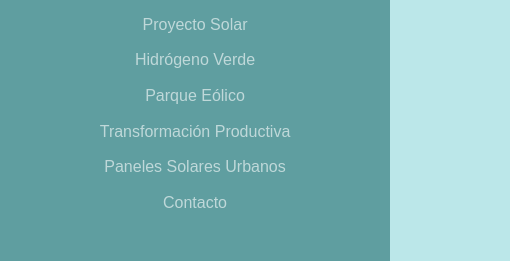
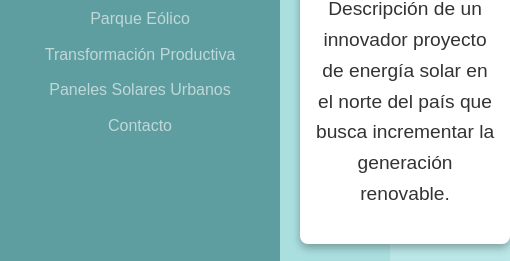
Before and after one commit to PaulinaDiaz2912/Bootcamps, a plain HTML site: page Reto5/index.html in a window 390 px wide. Shown: the part 175-436 px from the top of the page, 510 px wide, since content can reach past the window. Drawn offline with Linux system fonts and the light colour scheme.

Commit message:
actualizaciones 1

```diff
--- a/Reto5/css/styles.css
+++ b/Reto5/css/styles.css
@@ -39,7 +39,7 @@ h1 {
 
 .layout-grid {
     display: grid;
-    grid-template-columns: 280px 1fr;
+    grid-template-columns: 1fr;
     gap: 0px;
     padding: 0px;
     height: 100vh;
@@ -49,12 +49,16 @@ h1 {
 
 .sidebar {
   background-color: cadetblue;
+  box-sizing: border-box;
   padding: 20px;
-  position: sticky;
+  position: fixed;
   top: 0;
-  bottom: 0;
   left: 0;
   height: 100vh;
+  width: 280px;
+  overflow-y: auto;
+  z-index: 2;
+
 }
 
 .sidebar ul {
@@ -97,7 +101,7 @@ ul{
     display: grid;
     gap: 20px;
     margin-right: 20px;
-    margin-left: 20px;
+    margin-left: 300px;
     margin-bottom: 100px;
     margin-top: 20px;
     grid-template-columns: repeat(3, 1fr);
@@ -113,8 +117,7 @@ ul{
 .item:nth-child(2) {grid-area: item2;}
 .item:nth-child(3) {grid-area: item3;}
 .item:nth-child(4) {grid-area: item4;}
-.item:nth-child(5) {grid-area: item5;
-                    margin-bottom: 60px;}
+.item:nth-child(5) {grid-area: item5;}
 
 
 .item{
@@ -133,6 +136,7 @@ footer {
     position: fixed;
     bottom: 0;
     width: 100%;
+    z-index: 5;
 }
 
 .mail{
--- /dev/null
+++ b/Reto6/css/styles.css
@@ -0,0 +1,202 @@
+body {
+    font-family: Arial, Helvetica, sans-serif;
+    background-color: #609d9f44;
+    color:#333;
+    line-height: 1.6;
+    margin: 0;
+    padding: 0;
+}
+
+header {
+    background-color: cadetblue;
+    color: white;
+    margin: 0;
+    padding: 20px;
+    text-align: center;
+    /* NO hacer sticky el header  */
+    /* position: relative; */
+
+    /* Hacer sticky el header*/
+    position: sticky;
+    z-index: 1;
+    top: 0;
+    left: 0;
+    width: auto;
+}
+
+h1 {
+    margin: 0;
+}
+
+h2 {
+    margin-top: 0;
+    margin-bottom: 0;
+    color: cadetblue;
+}
+
+/* Este es el diseño del CONTENEDOR PRINCIPAL es decir
+   el que corresponde al "aside" y a "portfolio" */
+.layout-grid {
+    display: grid;
+    /* Este atributo se reemplaza por el siguiente para poder dejar fijo el sidebar:
+       en esta linea el Sidebar queda fijo de 280px y el resto del espacio para el contenido
+    grid-template-columns: 280 px 1fr;
+    */
+    grid-template-columns: 1fr;
+    gap: 0px;
+    padding: 0px;
+    height: 100vh;
+}
+    /* Ajustar la ubicación de todos los elementos del diseño
+       usando los "grid-area" que les corresponden */
+.sidebar {
+    background-color: cadetblue;
+    box-sizing: border-box;
+    padding: 20px;
+    position: fixed;
+    top: 0;
+    left: 0;
+    height: 100vh;
+    width: 280px;
+    overflow-y: auto;
+    z-index: 2;
+}
+.sidebar h2 {
+    color: #fff;
+}
+.sidebar ul {
+    list-style-type: none;
+    padding-left: 0;
+}
+.sidebar ul li {
+    margin-bottom: 10px;
+    font-size: 1.2em;
+}
+.sidebar ul li a {
+    text-decoration: none;
+    color: #fff9;
+    transition: color 0.3s;
+}
+.sidebar ul li a:hover {
+    color: #fff
+}
+
+p  {
+    font-size: 1.2em;
+    color: #333;
+}
+img {
+    max-width: 100%;
+    height: auto;
+    border-radius: 10px;
+    display: block;
+    margin: 10px auto
+}
+
+/* Este es el diseño del CONTENEDOR SECUNDARIO que corresponde
+   a "portfolio" y contiene los elementos "item" */
+.portfolio {
+    display: grid;
+    gap: 20px;
+    margin-right: 20px;
+    margin-left: 300px; /* Espacio para el sidebar fijo (280px + 20px de separación) */
+    margin-bottom: 60px;
+    margin-top: 20px;
+    grid-template-columns: repeat(3, 1fr);
+    /* Defino el nombre y ocupación de cada área */
+    grid-template-areas:
+        "item1 item1 item1"
+        "item2 item3 item4"
+        "item5 item5 item5";
+    grid-auto-rows: auto;
+}
+/* Asignar cada hijo de item a un área específica */
+.item:nth-child(1) { grid-area: item1; }
+.item:nth-child(2) { grid-area: item2; }
+.item:nth-child(3) { grid-area: item3; }
+.item:nth-child(4) { grid-area: item4; }
+.item:nth-child(5) { grid-area: item5; }
+
+
+.item {
+    background-color: #fff;
+    border-radius: 8px;
+    padding: 15px;
+    box-shadow: 0 4px 8px rgba(0, 0, 0, 0.3);
+    text-align: center;
+}
+
+footer {
+    background-color: cadetblue;
+    color: #fff;
+    text-align: center;
+    padding: 10px;
+    position: fixed;
+    bottom: 0;
+    width: 100%;
+}
+
+.email {
+    color: rgb(217, 243, 241);
+    text-decoration: none;
+}
+
+@media (max-width: 900px) {
+    p {
+        font-size: 1.1em;
+    }
+    h1 {
+        font-size: 1.5em;
+    }
+
+    h2 {
+        font-size: 1.2em;
+    }
+
+    header {
+        position: relative; /* Cambiar de sticky a relative en móvil */
+        grid-area: header;
+    }
+
+    .sidebar {
+        width: 100%;
+        position: relative;
+        height: auto;
+        padding: 10px;
+        grid-area: sidebar;
+    }
+
+    .sidebar ul li {
+        font-size: 1.1em;
+    }
+
+    .layout-grid {
+        grid-template-columns: 1fr;
+        grid-template-areas:
+            "header"
+            "sidebar"
+            "portfolio"
+            "footer";
+        grid-auto-rows: auto;
+        height: auto; /* Permitir que el grid crezca según el contenido */
+    }
+
+    .portfolio {
+        margin: 20px;
+        margin-left: 20px;
+        grid-template-columns: 1fr;
+        grid-template-areas:
+            "item1"
+            "item2"
+            "item3"
+            "item4"
+            "item5";
+        padding-bottom: 20px;
+        grid-area: portfolio;
+    }
+
+    footer {
+        position: relative; /* Cambiar de fixed a relative en pantalla pequeña */
+        grid-area: footer;
+    }
+}
```
Also changed, not shown: Reto6/index.html (added, +63 -0 lines), Reto7/css/styles.css (added), 1 other file.
